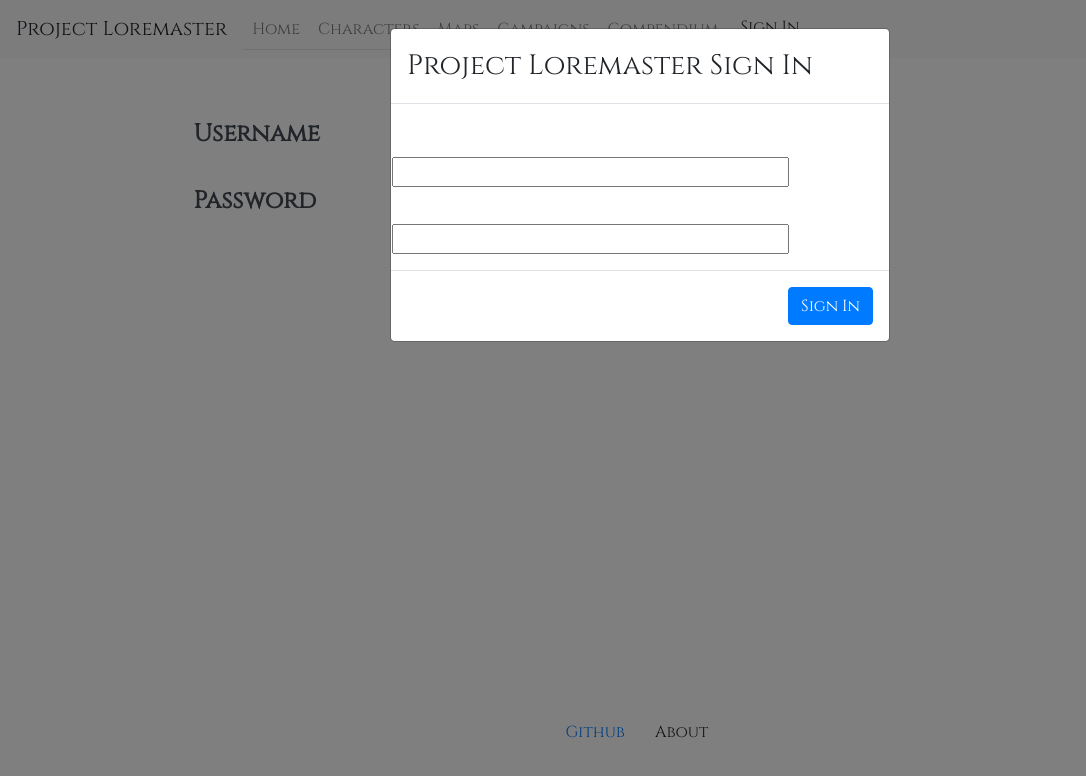
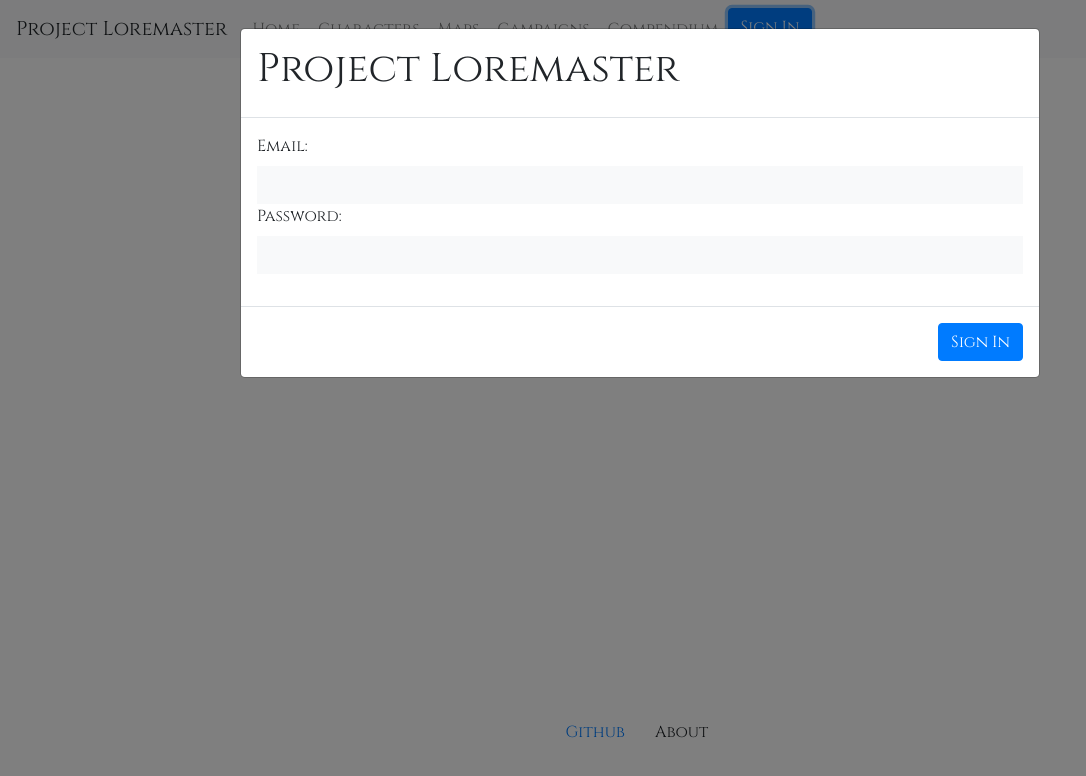
Before and after one commit to rmarks6767/ProjectLoremaster, a React (Create React App) app in the folder loremaster/frontend/: page / in a window 1280 px wide. Both pictures are taken after a click on the button "Sign In". Shown: the top 776 px of the page, without its empty margins (0-1086 px from the left). Built offline with nearby package versions, Linux system fonts and the light colour scheme.

Commit message:
Fixed log in modal

```diff
--- a/loremaster/frontend/package.json
+++ b/loremaster/frontend/package.json
@@ -3,6 +3,7 @@
   "version": "0.1.0",
   "private": true,
   "dependencies": {
+    "npm": "^6.12.0",
     "react": "^16.9.0",
     "react-dom": "^16.9.0",
     "react-router-dom": "^5.0.1",
--- a/loremaster/frontend/src/components/Login/Login.jsx
+++ b/loremaster/frontend/src/components/Login/Login.jsx
@@ -6,29 +6,28 @@ class Login extends Component{
     render(){
         return(
             <div className="Login">
-                <div className="modal fade" id="login" tabIndex="-1" role="dialog" aria-labelledby="loginLabel" aria-hidden="true">
-                    <div className="modal-dialog" role="document">
+                <div className="modal fade" id="login">
+                    <div className="modal-dialog modal-lg">
                         <div className="modal-content">
+
                             <div className="modal-header">
-                                <h3 className="modal-title" id="loginLabel">Project Loremaster Sign In</h3>
+                                <h1>Project Loremaster</h1>
                             </div>
+
                             <div className="modal-body">
-                                <div className="row">
-                                    <h4 className="login-label"><strong>Username</strong></h4>
-                                </div>
-                                <div className="row">
-                                    <input id="username" className="input input-sm" autoComplete="username"/>
-                                </div>
-                                <div className="row">
-                                    <h4 className="login-label"><strong>Password</strong></h4>
-                                </div>
-                                <div className="row">
-                                    <input id="password" className="input input-sm" autoComplete="current-password"/>
+                                <div className="form-group">
+                                    <label className="float-left" for="user">Email:</label>
+                                    <input type="email" className="form-control-plaintext bg-light" id="usr"/>
+
+                                    <label className="float-left" for="pwd">Password:</label>
+                                    <input type="password" className="form-control-plaintext bg-light" id="pwd"/>
                                 </div>
                             </div>
+
                             <div className="modal-footer">
                                 <button type="button" className="btn btn-primary">Sign In</button>
                             </div>
+
                         </div>
                     </div>
                 </div>
--- a/loremaster/frontend/src/components/Navbar/Navbar.jsx
+++ b/loremaster/frontend/src/components/Navbar/Navbar.jsx
@@ -23,7 +23,7 @@ class Navbar extends Component{
                             <li className="nav-item"><Link className="nav-link" to="/maps" >Maps</Link></li>
                             <li className="nav-item"><Link className="nav-link" to="/campaigns" >Campaigns</Link></li>
                             <li className="nav-item"><Link className="nav-link" to="/compendium" >Compendium</Link></li>
-                            <li className="nav-item"><button type="button" className="btn" data-toggle="modal" data-target="#login">Sign In</button></li>
+                            <li className="nav-item"><button type="button" className="btn btn-primary" data-toggle="modal" data-target="#login">Sign In</button></li>
                         </ul>
                     </div>
                 </nav>
```
Also changed, not shown: 1 other file (tests, documents, lock files or other folders).
